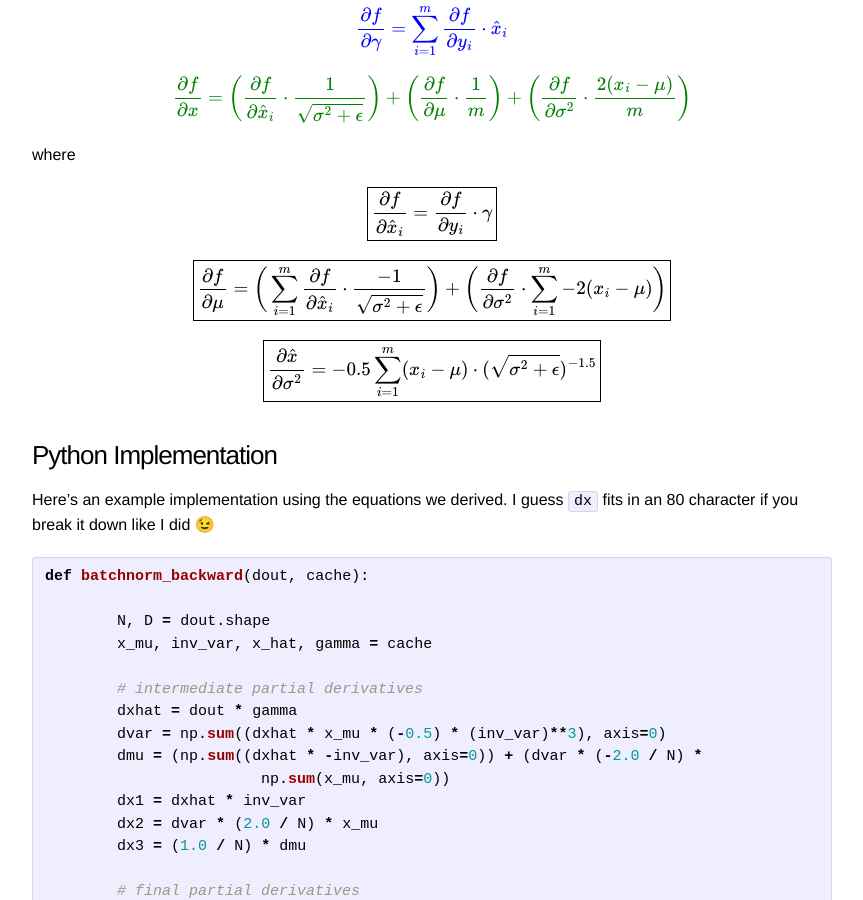
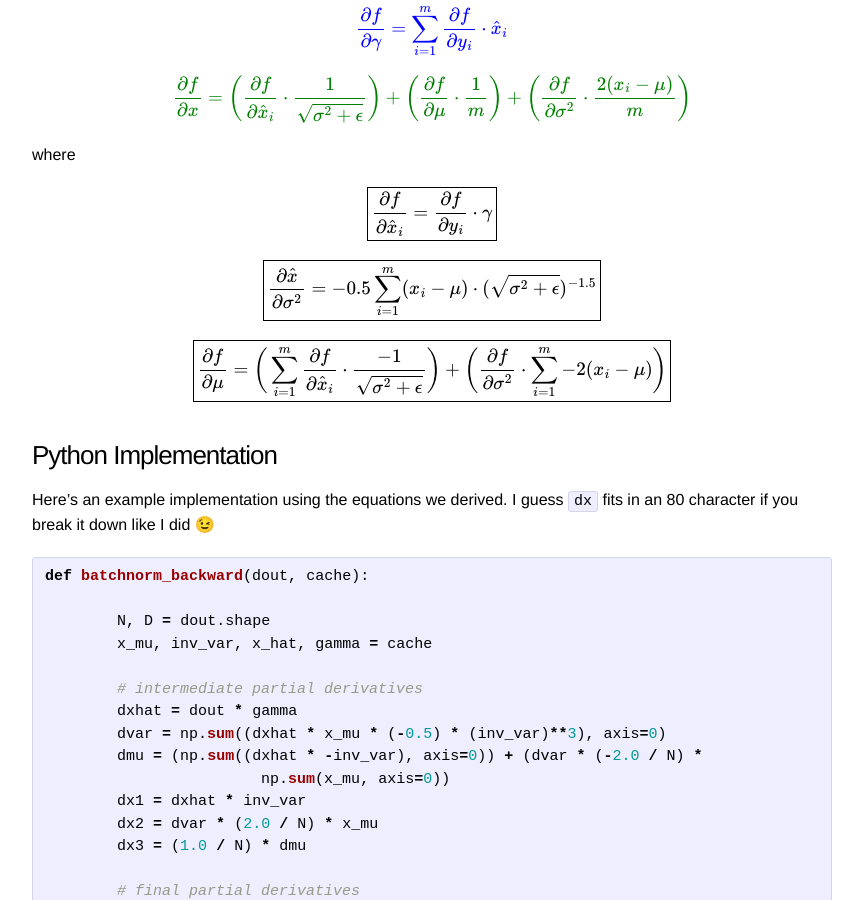
Before and after one commit to WangcsShuai/kevinzakka.github.io, a Jekyll site: the page built from _posts/2016-09-14-batch_normalization.markdown, in a window 1280 px wide and 900 px high, scrolled down 5509 px. Shown: the whole window, without its empty margins (208-1071 px from the left). Built offline with Jekyll 4.4.1, drawn with Linux system fonts in a browser that asks for light colours; formulas are drawn with MathJax 3; comment, search, counter and statistics services are not loaded.

Commit message:
grammar fix

```diff
--- a/_posts/2016-09-14-batch_normalization.markdown
+++ b/_posts/2016-09-14-batch_normalization.markdown
@@ -219,11 +219,11 @@ $$
 $$
 
 $$
-\boxed{\dfrac{\partial f}{\partial \mu} = \bigg(\sum\limits_{i=1}^m \dfrac{\partial f}{\partial \hat{x}_i} \cdot \dfrac{-1}{\sqrt{\sigma^2 + \epsilon}} \bigg) + \bigg( \dfrac{\partial f}{\partial \sigma^2} \cdot \sum\limits_{i=1}^m -2(x_i - \mu)   \bigg)}
+\boxed{\dfrac{\partial \hat{x}}{\partial \sigma^2} = -0.5 \sum\limits_{i=1}^m (x_i - \mu) \cdot (\sqrt{\sigma^2 + \epsilon})^{-1.5}}
 $$
 
 $$
-\boxed{\dfrac{\partial \hat{x}}{\partial \sigma^2} = -0.5 \sum\limits_{i=1}^m (x_i - \mu) \cdot (\sqrt{\sigma^2 + \epsilon})^{-1.5}}
+\boxed{\dfrac{\partial f}{\partial \mu} = \bigg(\sum\limits_{i=1}^m \dfrac{\partial f}{\partial \hat{x}_i} \cdot \dfrac{-1}{\sqrt{\sigma^2 + \epsilon}} \bigg) + \bigg( \dfrac{\partial f}{\partial \sigma^2} \cdot \sum\limits_{i=1}^m -2(x_i - \mu)   \bigg)}
 $$
 
 ### Python Implementation
```
